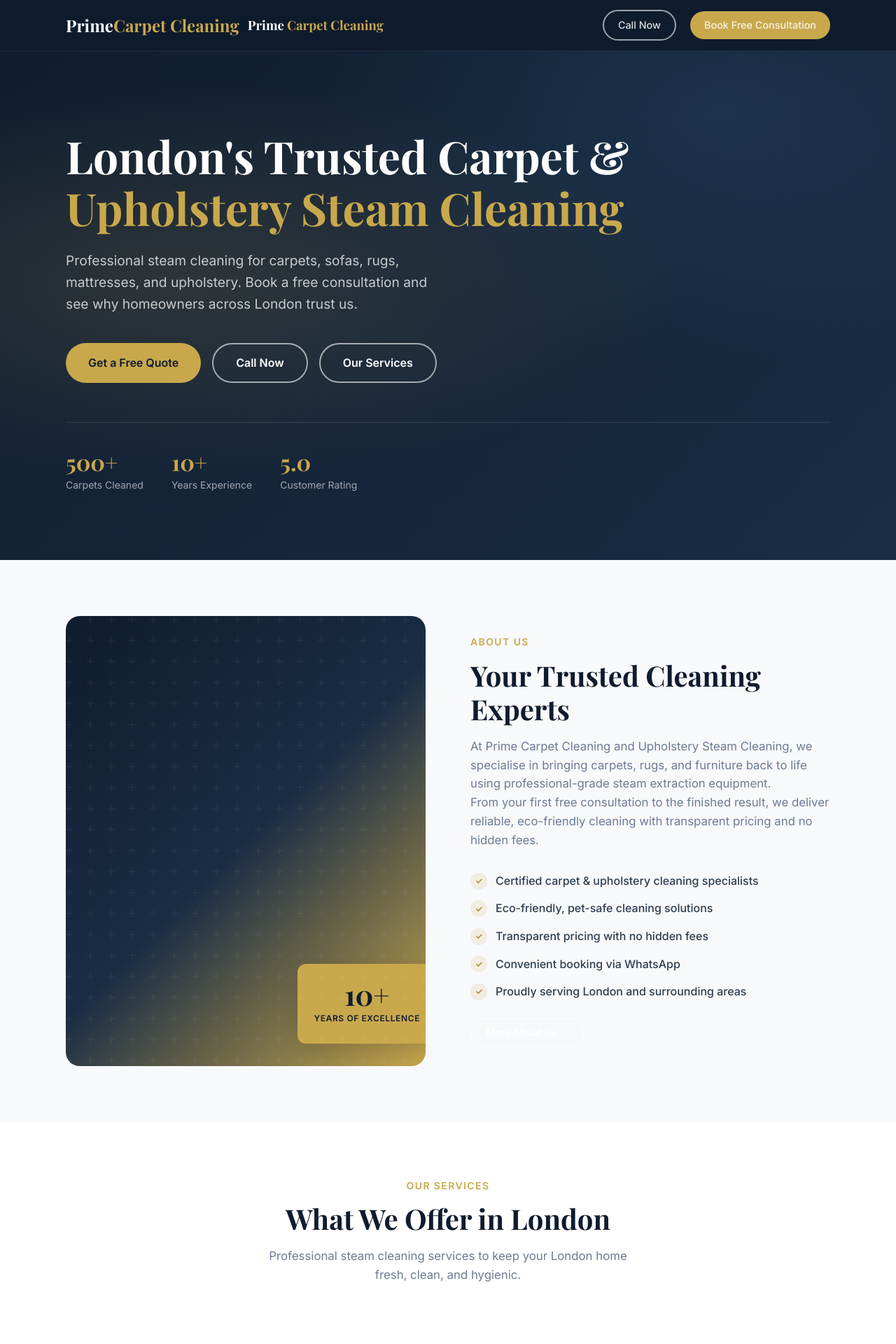
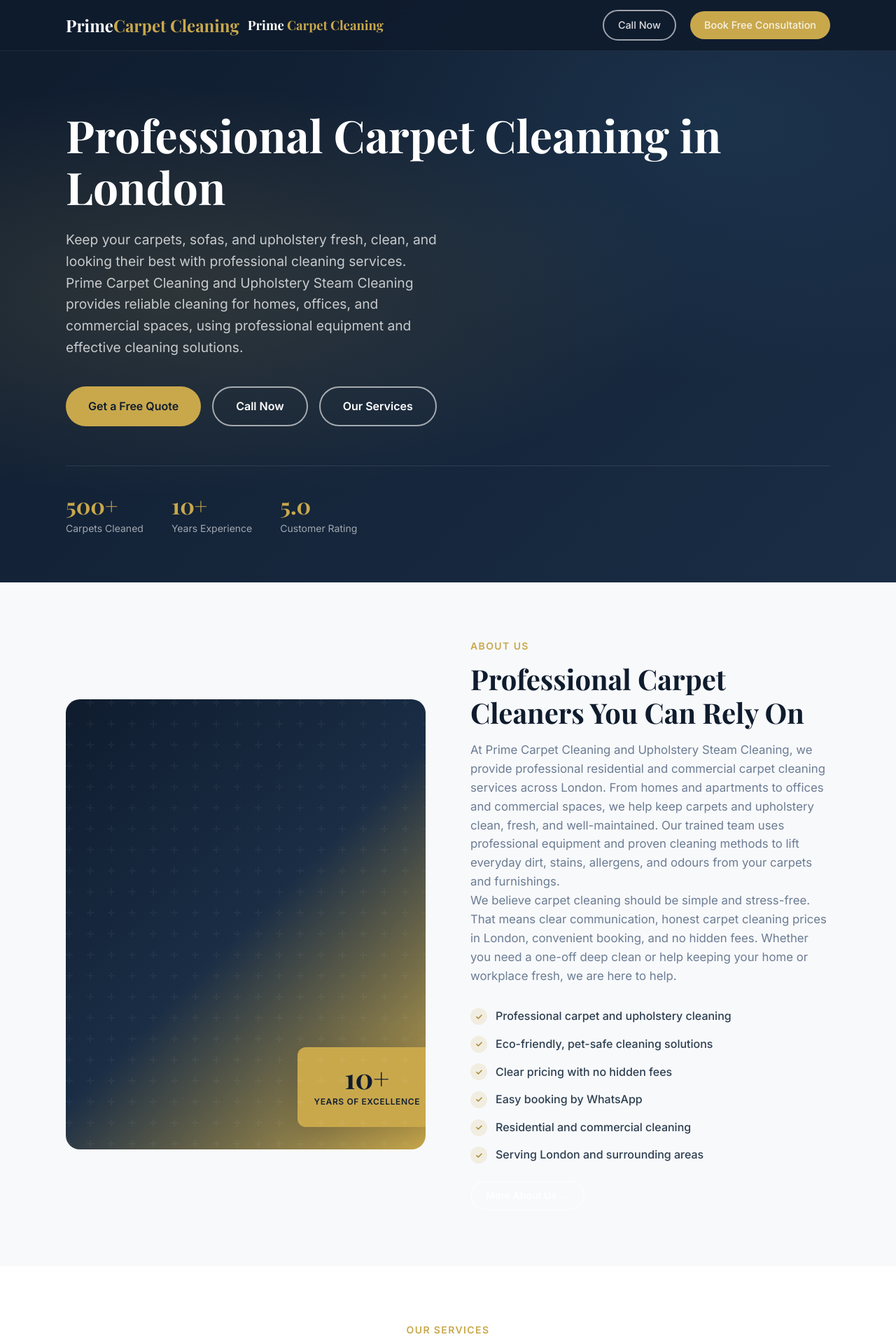
Before and after one commit to mwassayahmad123/prime_carpet_uk, a Node project: template nest-app/views/index.hbs in a window 1280 px wide. Shown: the top 1920 px of the page at 70% size. Run offline with Node 20 templates, Linux system fonts and the light colour scheme; the template is opened without the code that fills it, so the values that code supplies are empty; some libraries are stand-ins or nearby versions.

Commit message:
pdf changes for SEO

```diff
--- a/nest-app/public/css/style.css
+++ b/nest-app/public/css/style.css
@@ -557,6 +557,11 @@
   overflow: hidden;
 }
 
+.faq__question-heading {
+  margin: 0;
+  font: inherit;
+}
+
 .faq__question {
   width: 100%;
   display: flex;
--- a/nest-app/src/view-model.ts
+++ b/nest-app/src/view-model.ts
@@ -48,9 +48,9 @@
 }
 
 export function buildHomeViewModel() {
-  const title = `Carpet & Upholstery Steam Cleaning in ${SERVICE_AREA} | ${COMPANY_NAME}`;
+  const title = 'Carpet Cleaning in London | Professional & Reliable Cleaners';
   const description =
-    `Professional carpet, upholstery, rug and mattress steam cleaning in ${SERVICE_AREA}. Eco-friendly, fully insured, free no-obligation quotes. Book today.`;
+    'Top-rated carpet, sofa, and upholstery cleaning in London. Prime Carpet Cleaning provides professional cleaning for homes and businesses. Get a free quote today.';
   const ogImage = `${SITE_URL}${LOGO.src}`;
 
   return {
--- a/nest-app/views/partials/about.hbs
+++ b/nest-app/views/partials/about.hbs
@@ -10,20 +10,25 @@
     </div>
     <div class="about__content">
       <p class="section__eyebrow">About Us</p>
-      <h2 class="section__title">Your Trusted Cleaning Experts</h2>
+      <h2 class="section__title">Professional Carpet Cleaners You Can Rely On</h2>
       <p class="section__text">
-        At Prime Carpet Cleaning and Upholstery Steam Cleaning, we specialise in
-        bringing carpets, rugs, and furniture back to life using professional-grade
-        steam extraction equipment.
+        At Prime Carpet Cleaning and Upholstery Steam Cleaning, we provide professional
+        residential and commercial carpet cleaning services across London. From homes and
+        apartments to offices and commercial spaces, we help keep carpets and upholstery
+        clean, fresh, and well-maintained. Our trained team uses professional equipment and
+        proven cleaning methods to lift everyday dirt, stains, allergens, and odours from
+        your carpets and furnishings.
       </p>
       <p class="section__text">
-        From your first free consultation to the finished result, we deliver reliable,
-        eco-friendly cleaning with transparent pricing and no hidden fees.
+        We believe <a href="https://primecarpetcleaning.co.uk/services/carpet-cleaning/">carpet cleaning</a> should be simple and stress-free. That means clear
+        communication, honest carpet cleaning prices in London, convenient booking, and no
+        hidden fees. Whether you need a one-off deep clean or help keeping your home or
+        workplace fresh, we are here to help.
       </p>
       <ul class="about__features">
         <li>
           <span class="about__check">✓</span>
-          Certified carpet &amp; upholstery cleaning specialists
+          Professional carpet and upholstery cleaning
         </li>
         <li>
           <span class="about__check">✓</span>
@@ -31,15 +36,19 @@
         </li>
         <li>
           <span class="about__check">✓</span>
-          Transparent pricing with no hidden fees
+          Clear pricing with no hidden fees
         </li>
         <li>
           <span class="about__check">✓</span>
-          Convenient booking via WhatsApp
+          Easy booking by WhatsApp
         </li>
         <li>
           <span class="about__check">✓</span>
-          Proudly serving London and surrounding areas
+          Residential and commercial cleaning
+        </li>
+        <li>
+          <span class="about__check">✓</span>
+          Serving London and surrounding areas
         </li>
       </ul>
       <a href="/about/" class="btn btn--outline btn--sm about__link">More About Us →</a>
--- a/nest-app/views/partials/faq.hbs
+++ b/nest-app/views/partials/faq.hbs
@@ -10,12 +10,14 @@
     <div class="faq__list">
       {{#each faqItems}}
         <div class="faq__item js-faq-item {{#if this.isOpen}}is-open{{/if}}">
-          <button class="faq__question js-faq-question" aria-expanded="{{this.isOpen}}">
-            {{this.question}}
-            <span class="faq__icon js-faq-icon">{{#if this.isOpen}}−{{else}}+{{/if}}</span>
-          </button>
+          <h3 class="faq__question-heading">
+            <button class="faq__question js-faq-question" aria-expanded="{{this.isOpen}}">
+              {{this.question}}
+              <span class="faq__icon js-faq-icon">{{#if this.isOpen}}−{{else}}+{{/if}}</span>
+            </button>
+          </h3>
           <div class="faq__answer">
-            <p>{{this.answer}}</p>
+            <p>{{{this.answer}}}</p>
           </div>
         </div>
       {{/each}}
--- a/nest-app/views/partials/gallery.hbs
+++ b/nest-app/views/partials/gallery.hbs
@@ -4,7 +4,9 @@
       <p class="section__eyebrow">Gallery</p>
       <h2 class="section__title">Our Work</h2>
       <p class="section__text section__text--center">
-        See the difference professional carpet and upholstery steam cleaning makes.
+        See the difference professional carpet, upholstery and fabric cleaning can make.
+        Browse our recent work to see how we help refresh carpets, sofas, rugs and other
+        furnishings for customers across London.
       </p>
     </div>
     <div class="gallery__grid">
--- a/nest-app/views/partials/hero.hbs
+++ b/nest-app/views/partials/hero.hbs
@@ -2,13 +2,12 @@
   <div class="hero__overlay"></div>
   <div class="container hero__content">
     <p class="hero__eyebrow">{{serviceAreaText}}</p>
-    <h1 class="hero__title">
-      London's Trusted Carpet &amp;<br />
-      <span>Upholstery Steam Cleaning</span>
-    </h1>
+    <h1 class="hero__title">Professional Carpet Cleaning in London</h1>
     <p class="hero__subtitle">
-      Professional steam cleaning for carpets, sofas, rugs, mattresses, and upholstery.
-      Book a free consultation and see why homeowners across London trust us.
+      Keep your carpets, sofas, and upholstery fresh, clean, and looking their best with
+      professional cleaning services. Prime Carpet Cleaning and Upholstery Steam Cleaning
+      provides reliable cleaning for homes, offices, and commercial spaces, using
+      professional equipment and effective cleaning solutions.
     </p>
     <div class="hero__actions">
       <a href="#contact" class="btn btn--primary btn--lg js-nav-link">Get a Free Quote</a>
--- a/nest-app/views/partials/reviews.hbs
+++ b/nest-app/views/partials/reviews.hbs
@@ -4,7 +4,8 @@
       <p class="section__eyebrow">Reviews</p>
       <h2 class="section__title">What Our Clients Say</h2>
       <p class="section__text section__text--center">
-        Don't just take our word for it — hear from homeowners who've used our steam cleaning services.
+        Don't just take our word for it. See what our customers say about their experience with
+        <a href="/">Prime Carpet Cleaning</a> and the results they received in their homes and businesses.
       </p>
     </div>
     <div class="reviews__grid">
--- a/nest-app/views/partials/services.hbs
+++ b/nest-app/views/partials/services.hbs
@@ -2,9 +2,11 @@
   <div class="container">
     <div class="section__header">
       <p class="section__eyebrow">Our Services</p>
-      <h2 class="section__title">What We Offer in London</h2>
+      <h2 class="section__title">Carpet Cleaning Services for London Homes &amp; Businesses</h2>
       <p class="section__text section__text--center">
-        Professional steam cleaning services to keep your London home fresh, clean, and hygienic.
+        From deep carpet cleaning to upholstery and <a href="/services/stain-removal/">stain removal</a>, we provide practical
+        cleaning services designed around your needs. Our carpet cleaning services are
+        available for residential properties, offices, and commercial spaces across London.
       </p>
     </div>
     <div class="services__grid">
```
Also changed, not shown: nest-app/src/services-data.ts (+6 -6 lines), nest-app/src/site-data.ts (+15 -10 lines).
